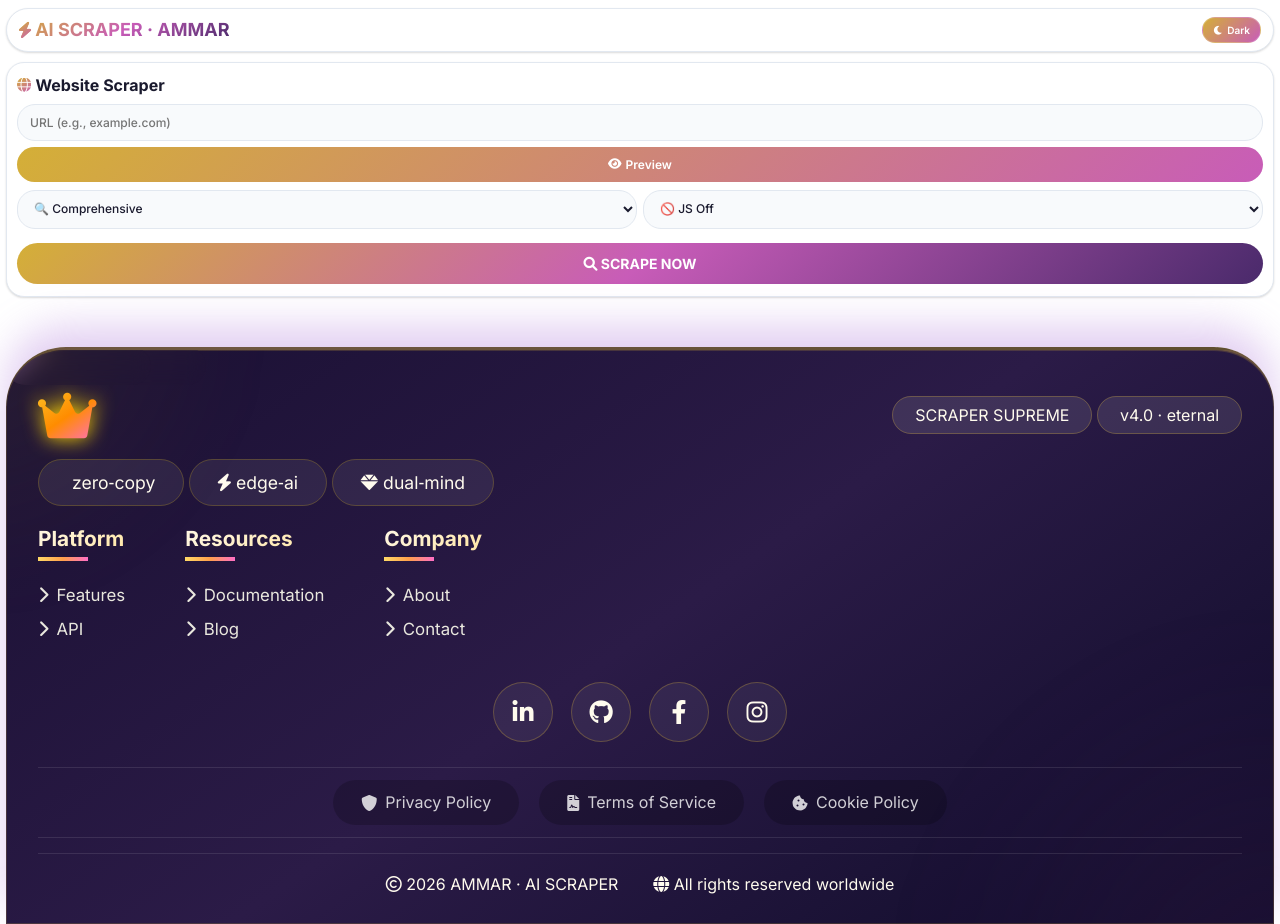
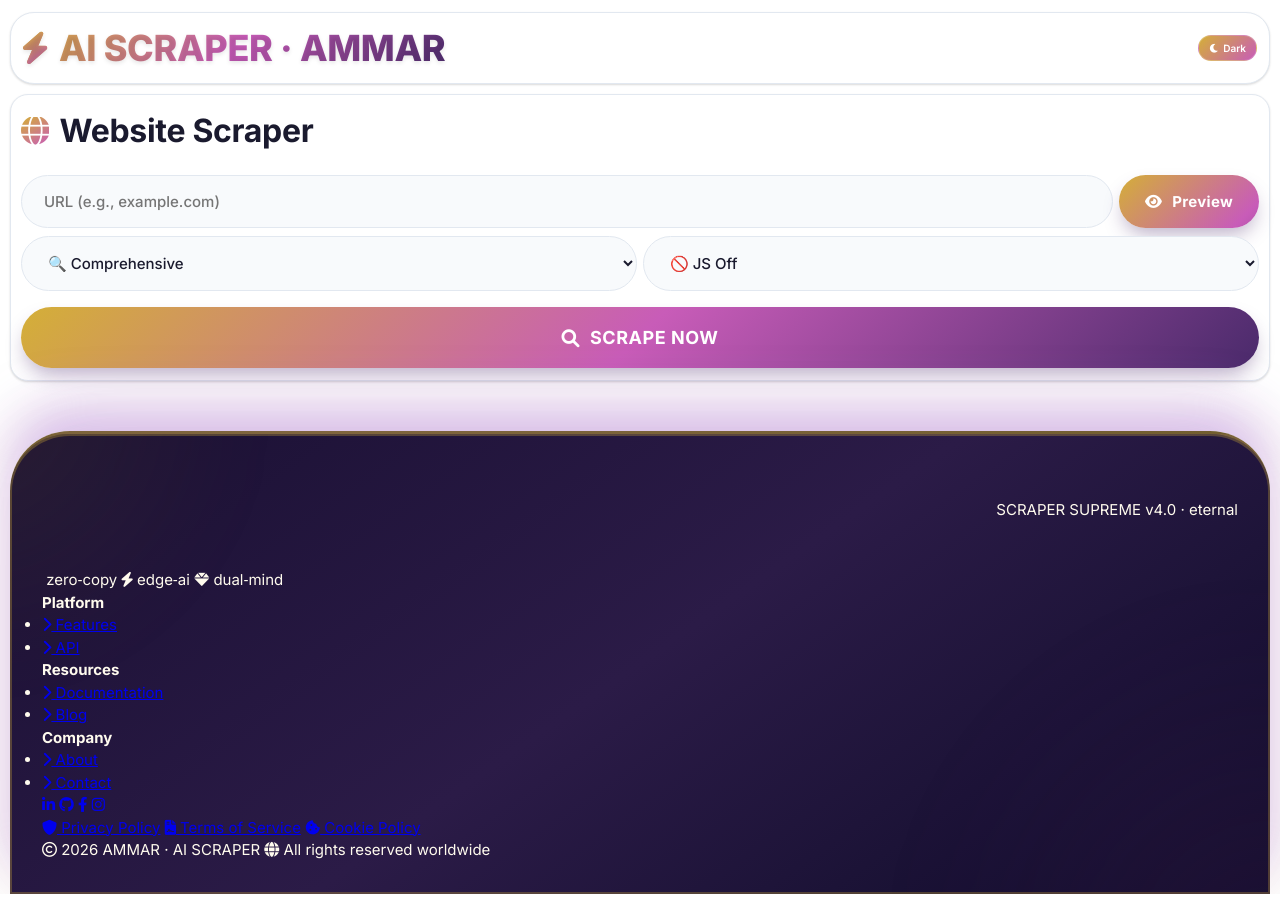
Before and after one commit to syedammarhaider/Ai-scraper, a FastAPI app: page / in a window 1280 px wide. After the commit the page ends 894 px from the top, so only its background shows below. Run offline with FastAPI, Linux system fonts and the light colour scheme.

Commit message:
Auto update

```diff
--- a/templates/index.html
+++ b/templates/index.html
@@ -85,10 +85,12 @@ body {
     background: var(--bg-color);
     color: var(--text-primary);
     min-height: 100vh;
-    padding: 8px 6px 0 6px;
-    line-height: 1.3;
+    padding: 12px 10px 0 10px;
+    line-height: 1.5;
     display: flex;
     flex-direction: column;
+    font-size: 15px;
+    font-family: 'Inter', -apple-system, BlinkMacSystemFont, 'Segoe UI', Roboto, sans-serif;
 }
 
 .container {
@@ -113,14 +115,16 @@ body {
 }
 
 .header h1 {
-    font-size: clamp(14px, 3.8vw, 18px);
-    font-weight: 700;
-    background: linear-gradient(145deg, #d4af37, #c85cb8, #4a2a6b);
+    font-size: clamp(24px, 4.2vw, 36px);
+    font-weight: 800;
+    background: var(--accent-gradient);
     -webkit-background-clip: text;
     -webkit-text-fill-color: transparent;
     display: flex;
     align-items: center;
-    gap: 4px;
+    gap: 12px;
+    letter-spacing: -0.01em;
+    text-shadow: 0 2px 4px rgba(0,0,0,0.1);
 }
 
 .header h1 i {
@@ -166,14 +170,15 @@ body {
 }
 
 .card h2 {
-    margin-bottom: 8px;
+    margin-bottom: 20px;
     color: var(--text-primary);
-    font-size: clamp(14px, 3.2vw, 16px);
+    font-size: clamp(22px, 3.8vw, 32px);
     font-weight: 700;
     display: flex;
     align-items: center;
-    gap: 4px;
+    gap: 10px;
     flex-wrap: wrap;
+    letter-spacing: -0.01em;
 }
 
 .card h2 i {
@@ -192,17 +197,17 @@ body {
 
 .input-group input,
 .input-group select {
-    flex: 1 1 100px;
-    padding: 10px 12px;
-    border-radius: 18px;
-    border: 1px solid var(--input-border);
+    flex: 1 1 180px;
+    padding: 16px 22px;
+    border-radius: 34px;
+    border: 1.5px solid var(--input-border);
     background: var(--input-bg);
     color: var(--text-primary);
-    font-size: 12px;
+    font-size: 15px;
     font-weight: 500;
     outline: none;
-    transition: all 0.2s ease;
-    width: 100%;
+    transition: 0.2s;
+    font-family: inherit;
 }
 
 .input-group input:focus,
@@ -212,41 +217,24 @@ body {
     transform: translateY(-1px);
 }
 
-.primary-btn {
-    padding: 10px 14px;
+.primary-btn, .scrape-btn {
+    padding: 16px 26px;
     border: none;
-    border-radius: 18px;
-    background: linear-gradient(135deg, #d4af37, #c85cb8);
+    border-radius: 40px;
+    background: var(--accent-gradient);
     color: white;
-    font-weight: 600;
-    font-size: 12px;
+    font-weight: 700;
+    font-size: 15px;
     cursor: pointer;
     display: inline-flex;
     align-items: center;
     justify-content: center;
-    gap: 4px;
-    width: 100%;
-    transition: all 0.2s ease;
-    position: relative;
-    overflow: hidden;
-}
-
-.primary-btn::before {
-    content: '';
-    position: absolute;
-    top: 50%;
-    left: 50%;
-    width: 0;
-    height: 0;
-    border-radius: 50%;
-    background: rgba(255, 255, 255, 0.3);
-    transform: translate(-50%, -50%);
-    transition: width 0.5s, height 0.5s;
-}
-
-.primary-btn:hover::before {
-    width: 250px;
-    height: 250px;
+    gap: 10px;
+    transition: 0.2s;
+    box-shadow: 0 10px 20px -5px rgba(74,42,107,0.4);
+    background-size: 200% auto;
+    font-family: inherit;
+    letter-spacing: 0.02em;
 }
 
 .primary-btn:hover {
@@ -256,36 +244,20 @@ body {
 
 .scrape-btn {
     width: 100%;
-    padding: 12px;
+    padding: 20px;
     border: none;
-    border-radius: 22px;
-    background: linear-gradient(135deg, #d4af37, #c85cb8, #4a2a6b);
+    border-radius: 50px;
+    background: var(--accent-gradient);
     color: white;
-    font-size: 14px;
+    font-size: 18px;
     font-weight: 700;
     cursor: pointer;
-    margin-top: 6px;
+    margin-top: 8px;
     transition: all 0.2s ease;
     position: relative;
     overflow: hidden;
-}
-
-.scrape-btn::before {
-    content: '';
-    position: absolute;
-    top: 50%;
-    left: 50%;
-    width: 0;
-    height: 0;
-    border-radius: 50%;
-    background: rgba(255, 255, 255, 0.3);
-    transform: translate(-50%, -50%);
-    transition: width 0.5s, height 0.5s;
-}
-
-.scrape-btn:hover::before {
-    width: 400px;
-    height: 400px;
+    letter-spacing: 0.03em;
+    text-transform: uppercase;
 }
 
 .scrape-btn:hover {
@@ -670,17 +621,17 @@ body {
 /* ROYAL GOLDEN FOOTER – exactly from example, with AMMAR colors */
 .footer {
     margin-top: 50px;
-    padding: 2.5rem 2rem 1.8rem;
+    padding: 3rem 2rem 2rem;
     background: linear-gradient(145deg, #1a1033, #2b1b47, #0f0c29);
     color: #fffbee;
     border-radius: 60px 60px 0 0;
-    box-shadow: 0 -20px 40px rgba(180, 130, 220, 0.4), 0 0 0 1px rgba(212,175,55,0.2) inset;
-    backdrop-filter: blur(12px);
+    box-shadow: 0 -25px 50px rgba(180, 130, 220, 0.5), 0 0 0 2px rgba(212,175,55,0.3) inset, 0 0 100px rgba(212,175,55,0.1);
+    backdrop-filter: blur(15px);
     width: 100%;
     flex-shrink: 0;
     position: relative;
+    border-top: 3px solid rgba(212,175,55,0.5);
     overflow: hidden;
-    border-top: 3px solid rgba(212,175,55,0.4);
 }
 
 .footer::before {
@@ -744,37 +695,52 @@ body {
     display: flex;
     align-items: center;
     gap: 16px;
-}
+}6124
+    letter-spacing: -0.02em;
 
 .footer-logo i {
     font-size: 52px;
-    background: linear-gradient(145deg, #fbbf24, #ff8c00, #ff6ec7);
+    background: 8inear-gradient(145deg, #fbbf24, #ff8c00, #ff6ec7);
     -webkit-background-clip: text;
     -webkit-text-fill-color: transparent;
     filter: drop-shadow(0 0 10px gold);
+}5px gold) drop-shadow(0 4px 8px rgba(0,0,0,0.3));
+    animation: crownGlow 3s ease-in-out infinite alternate;
 }
+
+@keyframes crownGlow {
+    0% { filter: drop-shadow( 0 15ld) drop-shadow(0 4px 8px rgba(0,0,0,0.3)); }
+    100% { fiter: drop-shadow(0 0 25px #ffdb7c) drop-shaow(0 4px 8px rgba(0,0,0,0.3) }
 
 .footer-tagline span {
     background: rgba(255,255,255,0.1);
-    padding: 8px 22px;
-    border-radius: 60px;
+    padding: 8p linear-gradient(145deg,x 22px;5, rgba(212,175,55,0.2))
+    border-ra12ius3:60px;
     font-size: 1rem;
-    border: 1px solid rgba(212,175,55,0.3);
-    backdrop-filter: blur(10px);
+    border: 1px .2sol;
+    font-weight: 700id rgba(212,175,55,0.3);
+    backdrop2filter: blur(10px);5
+}5px);
+    text-shadow: 0 3px 6px rgba(0,0,0,.3);
+    letter-spacing: 0.05em;
+    box-shadow: 0 4px 12 rgba(0,0,0,0.2;
 }
+
+.footer-badges {
+    display: flex
+    gap: 20px;
+    margin-bottom: 20px;
 
 .footer-badge {
     background: rgba(255,255,255,0.07);
-    padding: 12px 28px;
-    border-radius: 60px;
+    padding: 12 linear-gradient(145deg,px 28px;12), rgba(212,15,55,0.15)
+    border-rad4us:3 0px;
     font-size: 1.1rem;
-    border: 1px solid rgba(255,215,0,0.2);
-}
-
-.footer-badge:hover {
-    background: rgba(212,175,55,0.2);
-    border-color: #ffdb7c;
-}
+    border: 1px s2lid rgba(255,215,0,0.2);
+}font-weight: 700;
+    21,7554
+    baxtkshro w: 0 2px 4pxr: #ff0c00
+}x-shaw 0 4px 12pxrga(0,0,0,0.2)
 
 .footer-links {
     display: flex;
@@ -785,11 +751,14 @@ body {
 
 .footer-column h4 {
     font-size: 1.3rem;
-    margin-bottom: 24px;
-    background: linear-gradient(145deg, #fff8e7, #ffe49e);
-    -webkit-background-clip: text;
+    margin-bottom4 24px;
+    background: line8r-gradient(145deg, #fff8e7, #ffe49e);
+    -webkit-background-clip: text; , #ffd966
     -webkit-text-fill-color: transparent;
-}
+}ent;
+    font-wight: 700;
+    letter-spacig: 0.02em;
+    ext-shadow: 0 2px 4px rgba(0,0,0,0.2)
 
 .footer-column h4::after {
     content: '';
@@ -809,10 +778,13 @@ body {
     color: rgba(255,255,240,0.9);
     text-decoration: none;
     font-size: 1.05rem;
-    display: flex;
+    display: flex1
     align-items: center;
     gap: 8px;
 }
+    font-weight: 500;
+    transition: all 0.3s ease;
+    padding: 6px 0;
 
 .footer-column ul li a:hover {
     color: #fff;
@@ -829,25 +801,27 @@ body {
 
 .footer-social a {
     width: 60px;
-    height: 60px;
-    font-size: 24px;
-    border-radius: 40px;
-    background: rgba(255,255,255,0.06);
-    border: 1px solid rgba(212,175,55,0.3);
-    display: flex;
+    height:760px;
+    font-siz7: 24px;
+    border-radiu8: 40px;
+    background: rgb5(255,255,255,0.06);
+    border: 1px lineas-oradient(145deg, rglid rgba(212,175,58), rgba(212,175,55,0.12),03);
+    display:2flex; 4
     align-items: center;
     justify-content: center;
     text-decoration: none;
     color: #fffbee;
     transition: 0.3s;
-}
+} alls ease;
+    box-hadow: 0 4px 12px rgba(0,0,0,0.2)
 
 .footer-social a:hover {
     background: #d4af37;
-    color: #1a1033;
+    color: #1a1 linear-gradient(145deg,033; 7, #ffdbc)
     transform: translateY(-8px) scale(1.1);
-    box-shadow: 0 15px 30px #ffd70070;
-}
+    box-shadow: 0 15px 30px10#ffd70070;5) rotate(5deg
+} 0 20px4pxrgba(212,75,55,0.), 0 0 rgba(255,215,0,0.3);
+    border-color:
 
 .footer-extra {
     display: flex;
@@ -861,32 +835,41 @@ body {
 }
 
 .footer-extra-link {
-    color: rgba(255,255,255,0.8);
-    text-decoration: none;
+    color: rgba(255, 255,255,0.8);
+    text-decoration: none; 5
     font-size: 1rem;
-    padding: 12px 28px;
-    border-radius: 60px;
+    padding: 121.px 28x;
+    border-rad4us:3 0px;
     background: rgba(0,0,0,0.2);
-    display: flex;
+    display: fl linear-gradient(145deg,ex; 5, rgba(212,175,55,0.1))
     align-items: center;
     gap: 8px;
-}
+}p: 10px;
+    font-weight: 600;
+    border: 1x solid rgba(212,175,55,0.3);
+    transition all 0.3s ease;
+    text-shadow: 0 1px2 rgba(0,0,0,0.2)
 
 .footer-extra-link:hover {
     background: rgba(212,175,55,0.15);
-    color: #fff;
-}
+    color: #fff;linea -radient(145deg, rg5,55,0.2) rgba(25,21,0)
+}ff;
+    transform: translateY(-3px) scale(1.05);
+    border-color: #db7c
+    box-shadow: 0 8px20px rgba(212,175,55,0.3);
 
 .footer-copyright {
-    text-align: center;
+    text-align: cen ter;
     font-size: 1rem;
-    display: flex;
+    display: fl1.ex;
     flex-wrap: wrap;
     justify-content: center;
     gap: 35px;
-    padding-top: 20px;
-    border-top: 1px solid rgba(255,255,255,0.1);
-}
+    paddi40-top: 20px;
+    border-top: 1p5 solid rgba(255,255,255,0.1);
+}215);
+    font-weight: 500;
+    text-shadow: 0 px 2px rgba(0,0,0,0.2
 
 @media (max-width:700px) {
     .footer-logo { font-size:28px; }
```
Also changed, not shown: other parts of templates/index.html (+5 -26 lines).
